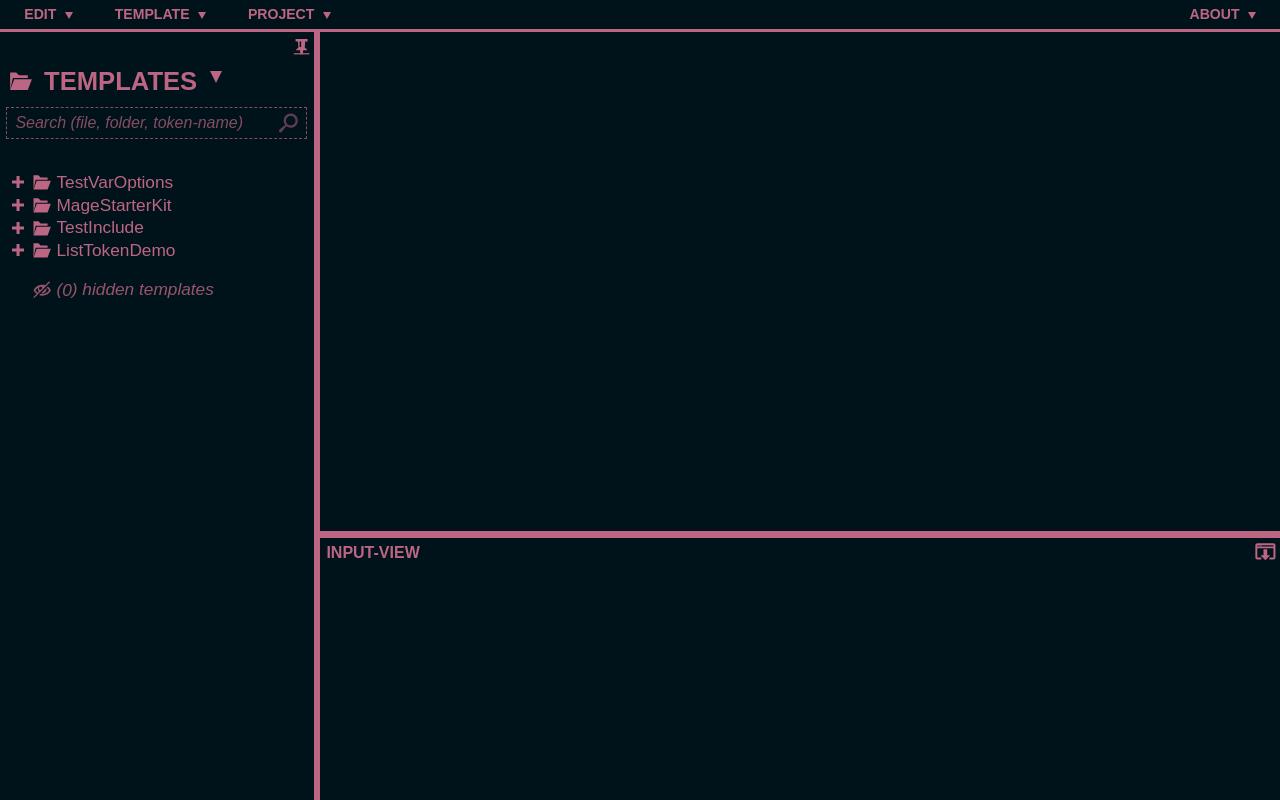
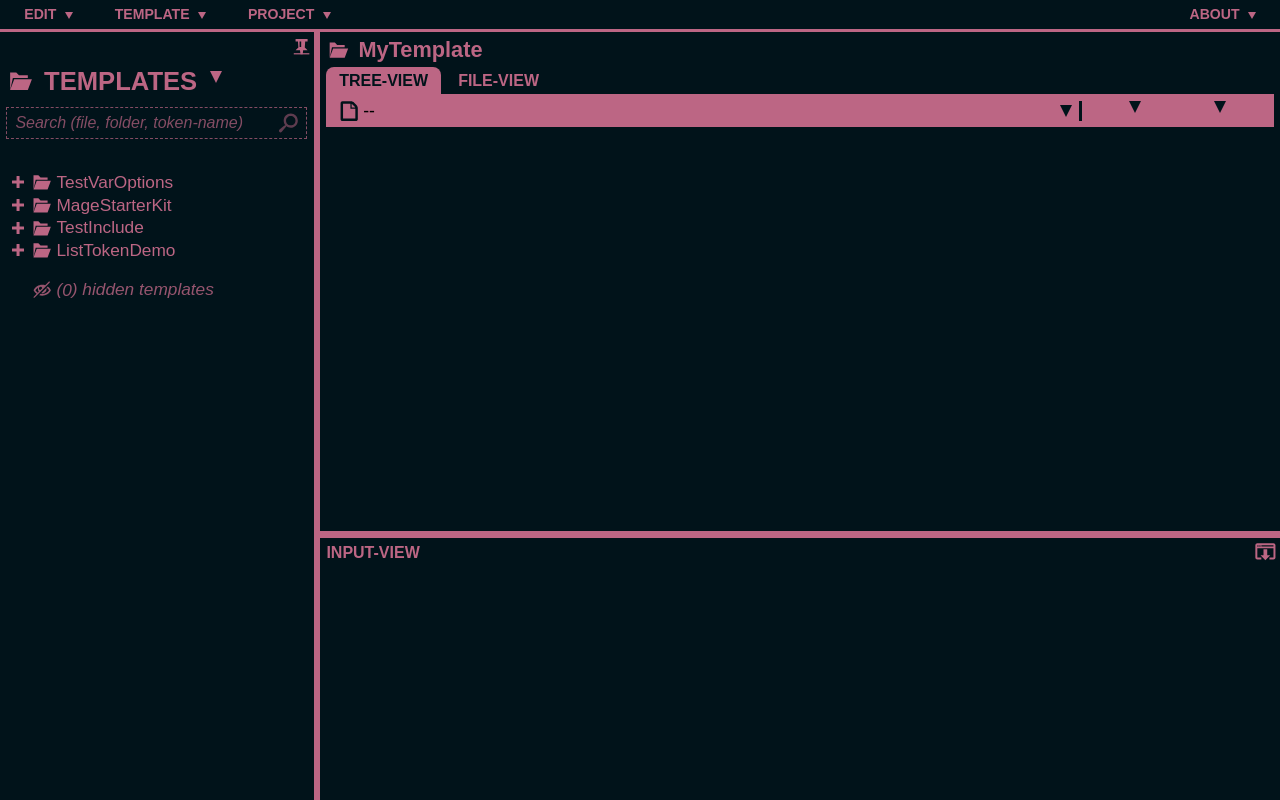
Before and after one commit to g-milligan/newfiles_java, a plain HTML site: page src/newfiles/gui/index.html in a window 1280 px wide. Drawn offline with Linux system fonts and the light colour scheme.

Commit message:
main section styles

```diff
--- a/src/newfiles/gui/css/styles.css
+++ b/src/newfiles/gui/css/styles.css
@@ -50,12 +50,14 @@ found.highlight:before{content:"{";padding-right:.1em;}
 found.highlight:after{content:"}";padding-left:.1em;}
 /*COLOR PALETTE*/
 /*main background color*/
-body,.title .options ul li:hover,li.parent ul li:hover{background-color:#01131A;} #menu-bar > ul > li:hover,#menu-bar > ul > li.on:hover,.title .options ul li,li.parent ul li{color:#01131A;} div:hover > svg *,#templates .on-off:hover path,#templates .opened-closed:hover path,#templates .menu-btn:hover path,.search.do-search .search-btn path{fill:#01131A;} .title .options:hover .arrow:before,#menu-bar ul li.parent:hover:after{border-color:#01131A transparent transparent transparent;}
+body,.title .options ul li:hover,li.parent ul li:hover,#main-view .file-icon:hover{background-color:#01131A;} #menu-bar > ul > li:hover,#menu-bar > ul > li.on:hover,.title .options ul li,li.parent ul li,.tree-view nav.tabs > span.tree-view,.file-view nav.tabs > span.file-view,#main-view .template-files .dropdown:after,#main-view .template-files .dropdown,#main-view .prev-next > div:before{color:#01131A;} div:hover > svg *,#templates .on-off:hover path,#templates .opened-closed:hover path,#templates .menu-btn:hover path,.search.do-search .search-btn path,#main-view .file-icon path{fill:#01131A;} .title .options:hover .arrow:before,#menu-bar ul li.parent:hover:after{border-color:#01131A transparent transparent transparent;}
 /*default color*/
-body,input[type="text"],#menu-bar,.title .options ul li:hover,li.parent ul li:hover{color:#BC6684;} .folder:hover,.pin:hover,.toggle-expand:hover,.resize,#menu-bar > ul > li:hover,.title .options:hover .arrow,#menu-bar > ul > li.on,.folder:hover svg,.title .options ul,li.parent ul,::-webkit-scrollbar-thumb,#templates nav.ls .on-off:hover,#templates nav.ls .opened-closed:hover,#templates nav.ls .menu-btn:hover,.slide-in .unpinned:hover,.search .search-btn:hover,.search.do-search .search-btn,.search .clear-btn:hover,.search .found-count .prev:hover, .search .found-count .next:hover,#templates nav.ls .token .part .i:before{background-color:#BC6684;} input[type="text"]{border-color:#BC6684;} .title .options .arrow:before,#menu-bar ul li.parent:after{border-color:#BC6684 transparent transparent transparent;} .title .options ul, li.parent ul{border-color:#BC6684;} svg *{fill:#BC6684;}
+body,input[type="text"],#menu-bar,.title .options ul li:hover,li.parent ul li:hover{color:#BC6684;} .folder:hover,.pin:hover,.toggle-expand:hover,.resize,#menu-bar > ul > li:hover,.title .options:hover .arrow,#menu-bar > ul > li.on,.folder:hover svg,.title .options ul,li.parent ul,::-webkit-scrollbar-thumb,#templates nav.ls .on-off:hover,#templates nav.ls .opened-closed:hover,#templates nav.ls .menu-btn:hover,.slide-in .unpinned:hover,.search .search-btn:hover,.search.do-search .search-btn,.search .clear-btn:hover,.search .found-count .prev:hover, .search .found-count .next:hover,#templates nav.ls .token .part .i:before,.tree-view nav.tabs > span.tree-view,.file-view nav.tabs > span.file-view,#main-view .template-files{background-color:#BC6684;} input[type="text"]{border-color:#BC6684;} .title .options .arrow:before,#menu-bar ul li.parent:after{border-color:#BC6684 transparent transparent transparent;} .title .options ul, li.parent ul{border-color:#BC6684;} svg *,#main-view .file-icon:hover path{fill:#BC6684;}
 /*highlight color*/
 found.highlight:before,found.highlight:after{text-shadow:0 0 1em rgba(181,137,0,1);}
 found.glow:before,found.glow:after,found{color:rgba(181,137,0,1);}
+/*SELECT DROPDOWNS*/
+select{cursor:pointer;position:relative;-webkit-appearance:none;outline:none;border:0;background-color:transparent;}
 /*SCROLLBARS*/
 ::-webkit-scrollbar{width:.28em;height:.28em}
 ::-webkit-scrollbar-track{background-color:transparent;border:none;}
@@ -164,6 +166,22 @@ found.glow:before,found.glow:after,found{color:rgba(181,137,0,1);}
 /*MAIN VIEW*/
 #main-view{display:block;height:65%;width:100%;position:absolute;left:0;top:0;box-sizing:border-box;-moz-box-sizing:border-box;}
 #workspace.collapse-input-view > #main-view{height:auto;bottom:.9em;}
+#main-view .title{font-size:85%;width:100%;overflow:hidden;margin-bottom:.1em;}
+#main-view .title h1{text-transform:none;}
+#main-view header{padding:0 .2em;}
+#main-view nav.tabs{font-size:50%;}
+#main-view nav.tabs > span{display:inline-block;padding:.3em .8em;text-transform:uppercase;font-weight:bold;cursor:pointer;border-radius:.5em .5em 0 0;}
+#main-view.tree-view nav.tabs > span.tree-view,#main-view.file-view nav.tabs > span.file-view{cursor:text;}
+#main-view .template-files{position:relative;box-sizing:border-box;-moz-box-sizing:border-box;width:100%;padding:.2em .35em;padding-right:6em;}
+#main-view .template-files .prev-next{position:absolute;right:0;top:0;bottom:0;margin:auto;width:6em;padding:.2em .35em;box-sizing:border-box;-moz-box-sizing:border-box;}
+#main-view .template-files .prev-next > div{display:inline-block;width:50%;height:100%;float:left;cursor:pointer;text-align:center;}
+#main-view .template-files .prev-next > div:before{display:inline-block;content:"";width:0;height:0;border-style:solid;}
+#main-view .template-files .prev-next > div.prev:before{border-width:.4em .2em 0 .2em;border-left-color:transparent;border-right-color:transparent;border-bottom-color:transparent;}
+#main-view .template-files .prev-next > div.next:before{border-width:.4em .2em 0 .2em;border-left-color:transparent;border-right-color:transparent;border-bottom-color:transparent;}
+#main-view .template-files .dropdown{padding-left:.8em;position:relative;border-right:solid .1em;}
+#main-view .template-files .dropdown:after{content:"";width:0;height:0;border-style:solid;border-width:.4em .2em 0 .2em;border-left-color:transparent;border-right-color:transparent;border-bottom-color:transparent;position:absolute;right:.2em;top:0;bottom:0;margin:auto;z-index:1;}
+#main-view .template-files .file-icon{position:absolute;left:0;top:0;bottom:0;margin:auto;width:.7em;height:.7em;display:block;cursor:pointer;}
+#main-view .template-files select{width:100%;display:block;font-size:55%;padding-right:1.5em;z-index:10;}
 /*INPUT VIEW*/
 #input-view{display:block;height:35%;width:100%;position:absolute;left:0;bottom:0;box-sizing:border-box;-moz-box-sizing:border-box;}
 #workspace.collapse-input-view > #input-view{height:.9em;overflow:hidden;}
--- a/src/newfiles/gui/index.html
+++ b/src/newfiles/gui/index.html
@@ -14,8 +14,38 @@
 <body>
 	<content id="content">
     	<div id="workspace" class="expand-input-view">
-        	<section id="main-view">
+        	<section id="main-view" class="tree-view">
             	<header>
+                    <div class="title">
+                        <div onClick="javascript:openDir('current-template');" title="Open Folder" class="folder">
+                            <svg version="1.1" xmlns="http://www.w3.org/2000/svg" xmlns:xlink="http://www.w3.org/1999/xlink" viewBox="0 0 512 512">
+                                <path d="M378.393 420.135l74.158-197.754h-321.351l-74.158 197.754zM106.481 197.663l-49.438 222.474v-321.351h111.237l49.438 49.438h160.675v49.438z"></path>
+                            </svg>
+                        </div>
+                        <h1 title="MyTemplate">MyTemplate</h1>
+                    </div>
+                    <nav class="tabs">
+                    	<span class="tree-view" name="tree-view">Tree-View</span>
+                        <span class="file-view" name="file-view">File-View</span>
+                    </nav>
+                    <div class="template-files">
+                    	<div class="dropdown">
+                        	<div title="options" class="file-icon">
+                                <svg version="1.1" xmlns="http://www.w3.org/2000/svg" xmlns:xlink="http://www.w3.org/1999/xlink" viewBox="0 0 512 512">
+    <path d="M423.044 113.669l-52.837-52.838c-16.408-16.407-48.816-29.831-72.019-29.831h-196.875c-23.203 0-42.188 18.985-42.188 42.188v365.625c0 23.203 18.984 42.188 42.188 42.188h309.375c23.203 0 42.188-18.985 42.188-42.188v-253.125c0-23.203-13.423-55.611-29.831-72.019zM312.25 90.573c0.965 0.353 1.957 0.739 2.97 1.159 7.937 3.288 13.447 7.109 15.212 8.874l52.838 52.839c1.766 1.766 5.586 7.274 8.875 15.212 0.42 1.013 0.805 2.005 1.159 2.969h-81.053v-81.052zM396.625 424.75h-281.25v-337.5h168.75v112.5h112.5v225z"></path>
+    </svg>
+                            </div>
+                            <select class="active">
+                                <option value="--">--</option>
+                                <option value="testfile.js">testfile.js</option>
+                                <option value="testfile.php">testfile.php</option>
+                            </select>
+                        </div>
+                        <div class="prev-next">
+                        	<div title="previous file" class="prev"></div>
+                            <div title="next file" class="next"></div>
+                        </div>
+                    </div>
                 </header>
                 <div class="content">
                 	<div class="lcol">
```
Also changed, not shown: 1 other file.
